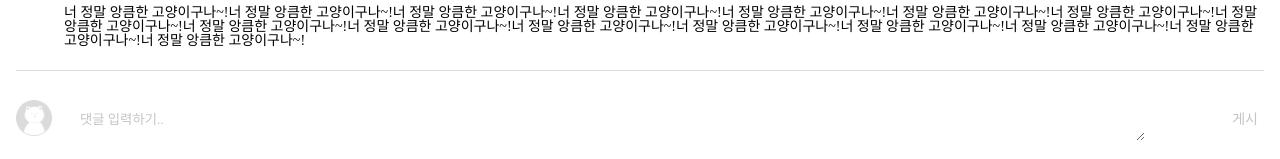
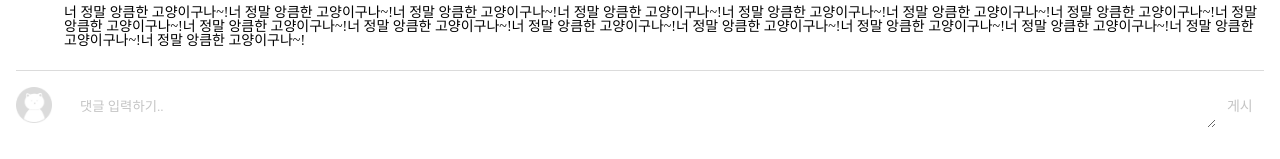
Before and after one commit to 13oosters/project-sns-react, a React (Create React App) app: page /account in a window 1280 px wide. Shown: the part 793-952 px from the top of the page. Built offline with nearby package versions, Linux system fonts and the light colour scheme.

Commit message:
design: PostPage 세부 디자인 진행중 #6

```diff
--- a/src/components/common/Card.js
+++ b/src/components/common/Card.js
@@ -79,6 +79,7 @@ export default function Card({ setIsModal }) {
     <li style={{ listStyle: "none" }}>
       <CardTopDiv>
         <UserInfoDiv>
+          {/** 이미지 슬라이드 기능 */}
           <img src={profileImage} alt="유저 프로필 사진" />
           <UserNameDiv>
             <UserNameStrong>호박이</UserNameStrong>
--- a/src/components/post/Writing.js
+++ b/src/components/post/Writing.js
@@ -8,7 +8,6 @@ const WriteSection = styled.section`
   justify-content: left;
   align-items: center;
   border-top: 1px solid ${(props) => props.theme.lightColor};
-  padding: 1.3rem 0;
 `;
 
 const UserImage = styled.img`
@@ -17,13 +16,14 @@ const UserImage = styled.img`
 `;
 const WritingForm = styled.form`
   display: inherit;
+  flex-wrap: nowrap;
   justify-content: space-between;
   width: 100%;
   margin-left: 1.8rem;
 `;
 
 const WritingTextarea = styled.textarea`
-  width: 90%;
+  width: 100%;
   overflow: hidden;
   margin: 1rem 0;
   border: 0;
@@ -38,6 +38,7 @@ const WritingTextarea = styled.textarea`
 `;
 
 const UpLoadButton = styled.button`
+  width: 5rem;
   font-weight: ${(props) => props.theme.mediumFontWeight};
   font-size: ${(props) => props.theme.baseFontSize};
   color: #c4c4c4;
```
